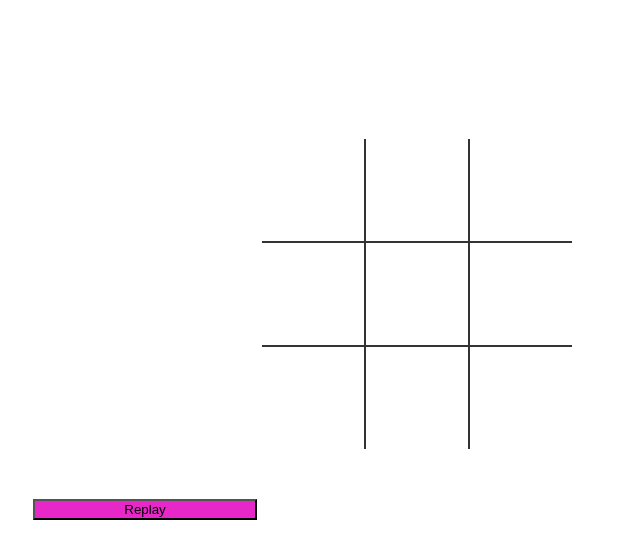
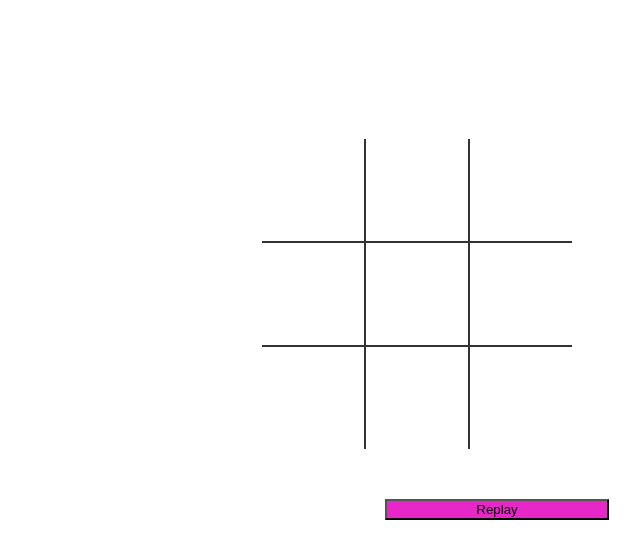
Before and after one commit to realitybreakdown/Tic-Tac-Toe, a plain HTML site: page index.html in a window 1280 px wide. Shown: the part 61-620 px from the top of the page, without its empty margins (223-863 px from the left). Drawn offline with Linux system fonts and the light colour scheme.

Commit message:
Pretty much done? moved button

```diff
--- a/style.css
+++ b/style.css
@@ -52,7 +52,7 @@ table tr td:last-child {
 button {
     position: absolute;
     top: 35rem;
-    left: 16rem;
+    left: 38rem;
     width: 14rem;
     background-color: rgba(232,39,200);
 }
```
